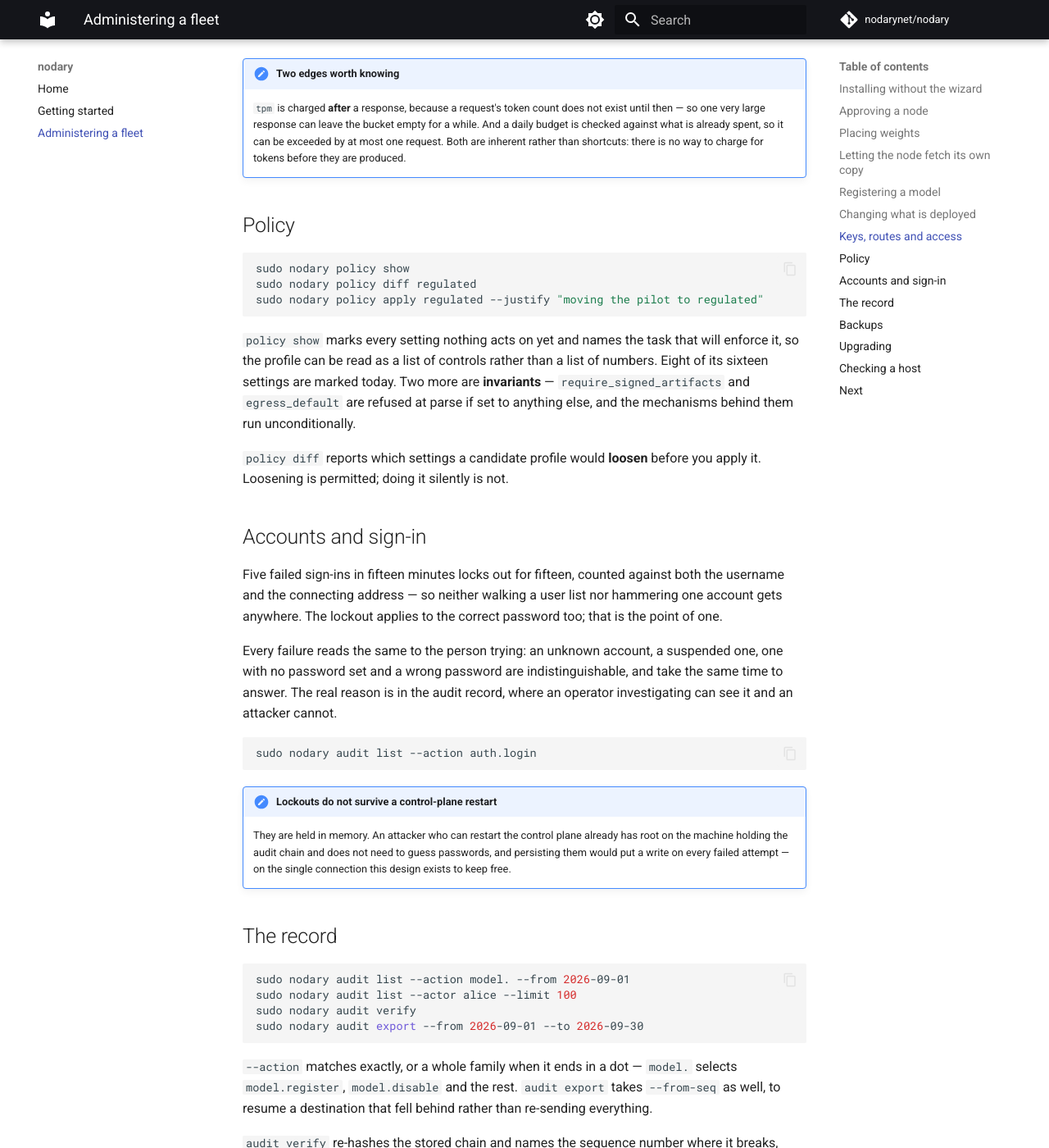
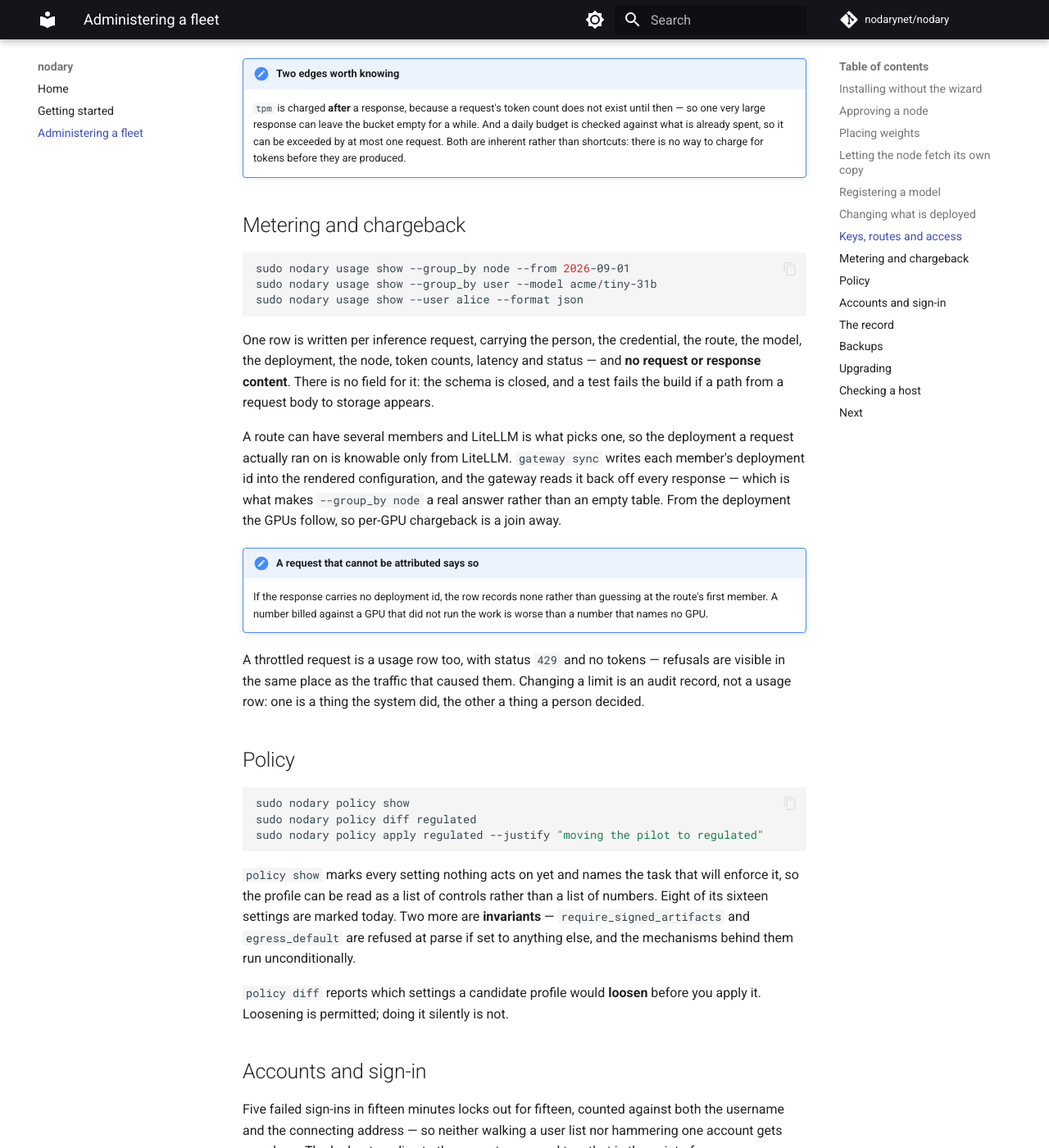
Before and after one commit to nodarynet/nodary, an MkDocs documentation site: the page built from site/administering.md, in a window 1280 px wide and 1400 px high, scrolled down 4369 px. Shown: the whole window at 82% size. Built offline with MkDocs 1.6.1 and Material for MkDocs 9.7.7, drawn with Linux system fonts in a browser that asks for light colours; comment, search, counter and statistics services are not loaded.

Commit message:
[docs] R3-05 Document metering attribution and close Tier 2 of the review response

```diff
--- a/docs/review-response.md
+++ b/docs/review-response.md
@@ -55,10 +55,18 @@
 | :--- | :--- | :--- | :--- |
 | 2.1 | No upgrade path, required for CVE response on the pinned LiteLLM (§4.1, §5 item 10) | **Fixed** | R5-15 · `00fcfa3` |
 | 2.2 | Suspending a user does not end their session (§4.3, §5 item 9) | **Fixed** | R2-25 · `cfbded3` |
-| 2.3 | Usage records cannot be attributed to a node or a GPU (§4.3) | **Open** | new |
+| 2.3 | Usage records cannot be attributed to a node or a GPU (§4.3) | **Fixed** | R3-05 · `ce0c54d` |
 
 Username enumeration (§4.3) was fixed with 1.3, as the review predicted it would have to be —
 every authentication failure now returns one envelope, and the timing oracle went with it.
+
+---
+
+**Tier 2 is complete.** Two things the review paired with these remain open and are disclosed
+rather than fixed: agent self-upgrade (R5-16 — `nodary upgrade` moves the control-plane host,
+and a GPU node is upgraded by re-running `install.sh`), and `GET /usage` (R2-32), which is part
+of the remote-administration gap already stated on the front page — the numbers are reachable
+from the CLI on the box and not over the API.
 
 ---
 
```
Also changed, not shown: README.md (+1 -1 lines), docs/plans/pilot.md (+1 -1 lines), docs/tasks/R3-gateway.md (+5 -0 lines), site/administering.md.
